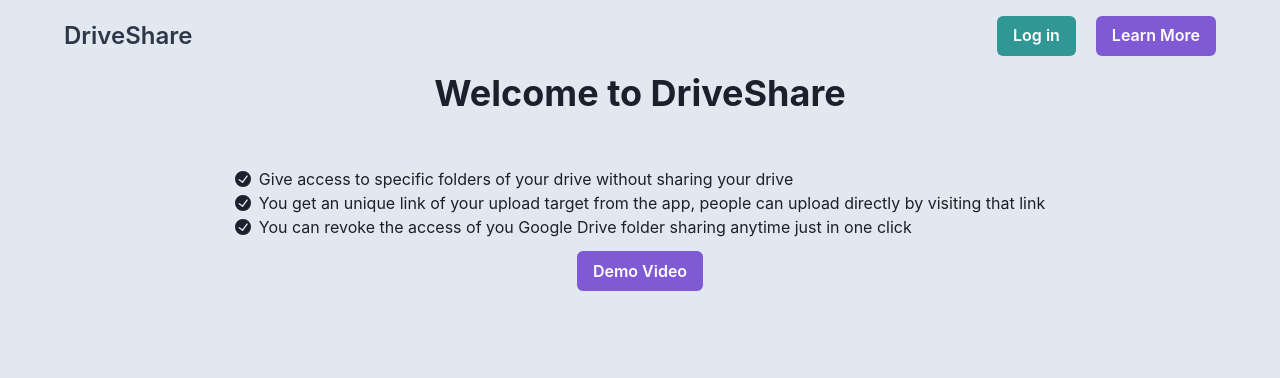
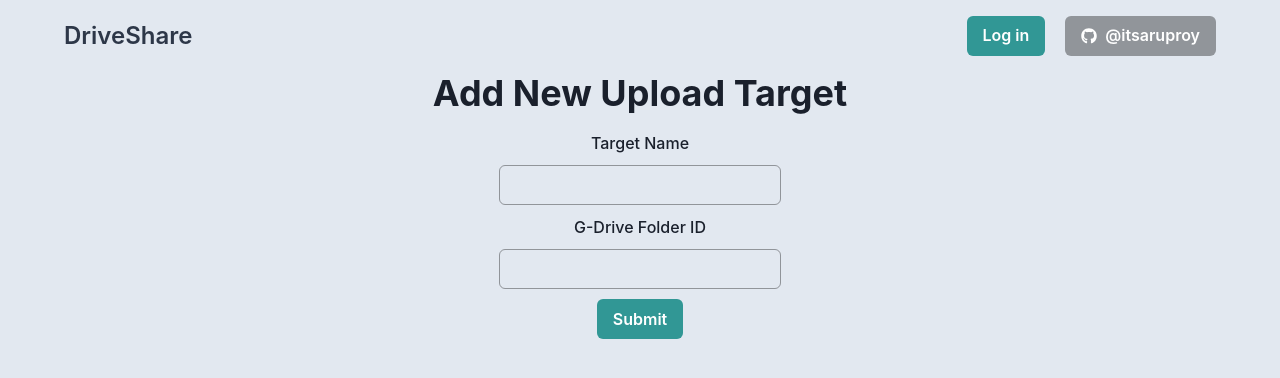
Before and after one commit to itsaruproy/driveshare-frontend, a React (Create React App) app: page / in a window 1280 px wide. Shown: the top 378 px of the page. Built offline with nearby package versions, Linux system fonts and the light colour scheme.

Commit message:
feat: Add new upload target page

```diff
--- a/package.json
+++ b/package.json
@@ -14,6 +14,7 @@
     "framer-motion": "^6.5.1",
     "react": "^18.2.0",
     "react-dom": "^18.2.0",
+    "react-icons": "^4.6.0",
     "react-scripts": "5.0.1",
     "web-vitals": "^2.1.4"
   },
--- a/src/App.js
+++ b/src/App.js
@@ -3,13 +3,15 @@ import { Box } from '@chakra-ui/react'
 import Lists from './components/Lists'
 import Header from './components/Header'
 import Guest from './components/Guest'
+import AddNewList from './components/AddNewList'
 
 const App = () => {
     return (
         <Box bg={'gray.200'} minH="100vh">
             <Header />
             {/* <Lists /> */}
-            <Guest />
+            {/* <Guest /> */}
+            <AddNewList />
         </Box>
     )
 }
--- /dev/null
+++ b/src/components/AddNewList.jsx
@@ -0,0 +1,39 @@
+import { Box, Button, Heading, Input, Text } from '@chakra-ui/react'
+import React from 'react'
+
+const AddNewList = () => {
+    return (
+        <Box w={'100%'} h={'100%'} display={'flex'} justifyContent={'center'}>
+            <Box
+                maxW={'50%'}
+                h={'100%'}
+                display={'flex'}
+                flexDirection={'column'}
+                alignItems={'center'}
+            >
+                <Heading>Add New Upload Target</Heading>
+                <Box
+                    mt={'16px'}
+                    display={'flex'}
+                    flexDirection={'column'}
+                    gap={'10px'}
+                    alignItems={'center'}
+                >
+                    <Text fontWeight={'medium'}>Target Name</Text>
+                    <Input
+                        _hover={{ opactiy: '1' }}
+                        borderColor={'blackAlpha.500'}
+                    />
+                    <Text fontWeight={'medium'}>G-Drive Folder ID</Text>
+                    <Input
+                        _hover={{ opactiy: '1' }}
+                        borderColor={'blackAlpha.500'}
+                    />
+                    <Button colorScheme={'teal'}>Submit</Button>
+                </Box>
+            </Box>
+        </Box>
+    )
+}
+
+export default AddNewList
--- a/src/components/Guest.jsx
+++ b/src/components/Guest.jsx
@@ -46,7 +46,6 @@ const Guest = () => {
                 <ChakraLink
                     href="https://www.youtube.com/watch?v=_X7lGKZrQKA&list=RDDrs55HB_fo0&index=9"
                     isExternal
-                    textDecorationLine={'none'}
                     style={{ textDecoration: 'none' }}
                 >
                     <Button colorScheme={'purple'}>Demo Video</Button>
--- a/src/components/Header.jsx
+++ b/src/components/Header.jsx
@@ -1,5 +1,13 @@
 import React from 'react'
-import { Box, Text, Button, HStack } from '@chakra-ui/react'
+import {
+    Box,
+    Text,
+    Button,
+    HStack,
+    Icon,
+    Link as ChakraLink,
+} from '@chakra-ui/react'
+import { FaGithub } from 'react-icons/fa'
 const Header = () => {
     return (
         <Box
@@ -23,7 +31,18 @@ const Header = () => {
                 </Box>
                 <HStack spacing={'5'}>
                     <Button colorScheme={'teal'}>Log in</Button>
-                    <Button colorScheme={'purple'}>Learn More</Button>
+                    <ChakraLink
+                        isExternal
+                        href="https://www.github.com/itsaruproy"
+                        style={{ textDecoration: 'none' }}
+                    >
+                        <Button colorScheme={'blackAlpha'}>
+                            <HStack>
+                                <Icon as={FaGithub} />
+                                <Text>@itsaruproy</Text>
+                            </HStack>
+                        </Button>
+                    </ChakraLink>
                 </HStack>
             </Box>
         </Box>
--- a/src/components/Lists.jsx
+++ b/src/components/Lists.jsx
@@ -39,7 +39,7 @@ const List = () => {
 
 const Lists = () => {
     return (
-        <Box w={'full'} display="flex" justifyContent={'center'}>
+        <Box mt={'16px'} w={'full'} display="flex" justifyContent={'center'}>
             <Flex gap={'12px'} justifyContent={'center'} direction={'column'}>
                 <List />
                 <List />
```
Also changed, not shown: 1 other file (tests, documents, lock files or other folders).
